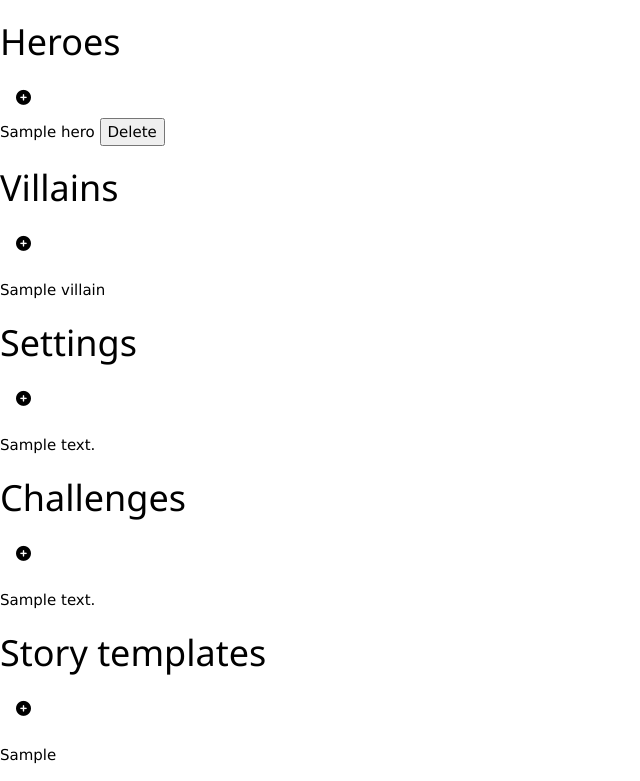
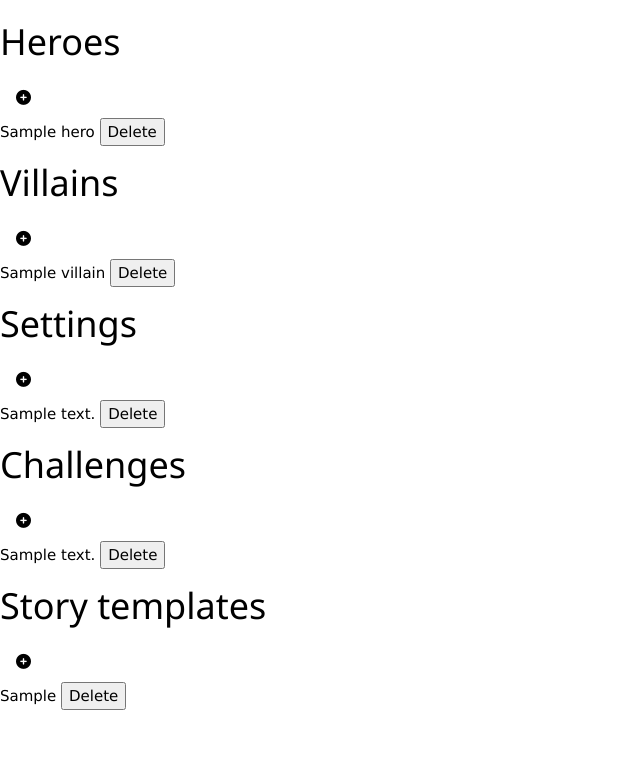
Before and after one commit to rhc822/bedtime_story_prompter, a Django app: page /storyelements/ in a window 1280 px wide. Shown: the part 150-931 px from the top of the page, without its empty margins (0-640 px from the left). After the commit the page ends 860 px from the top, so only its background shows below. Run offline with Django 3.2, Linux system fonts and the light colour scheme; a user stored in the database is signed in; tables that the repository leaves empty hold one stand-in row (values such as "Sample post"); some libraries are stand-ins or nearby versions.

Commit message:
Got DELETE functionality working for story elements

```diff
--- a/bedtime_story_prompter_project/bedtime_story_prompter/urls.py
+++ b/bedtime_story_prompter_project/bedtime_story_prompter/urls.py
@@ -26,7 +26,12 @@ urlpatterns = [
     path('accounts/', include('django.contrib.auth.urls')),
     path('logout/', logout_user, name='logout'),
     path('create_new_story/', create_new_story, name='create_new_story'),
-    # path('storyelements/', story_elements, name='story_elements'),
-    url(r'^storyelements/$', story_elements, name='story_elements')
+    # path('storyelements/', story_elements, kwargs={"hero_id": "hero_id"}, name='story_elements'),
+    path('storyelements/', story_elements, name='story_elements'),
+    path('storyelements/hero/<int:hero_id>', story_elements, name='hero_element'),
+    path('storyelements/villain/<int:villain_id>', story_elements, name='villain_element'),
+    path('storyelements/setting/<int:setting_id>', story_elements, name='setting_element'),
+    path('storyelements/challenge/<int:challenge_id>', story_elements, name='challenge_element'),
+    path('storyelements/template/<int:template_id>', story_elements, name='template_element')
 
 ]
--- a/bedtime_story_prompter_project/bspapp/templates/story_elements.html
+++ b/bedtime_story_prompter_project/bspapp/templates/story_elements.html
@@ -12,19 +12,19 @@
     <meta charset="utf-8">
     <title>Story element view</title>
   </head>
+
   <body>
         <h1>Heroes</h1>
             <a class="w3-button" onclick="document.getElementById('id01').style.display='block'">
                 <i class="fas fa-plus-circle" ></i>
             </a>
         {% for hero in user.hero_set.all %}
-            <form action="{% url 'story_elements' %}" method="POST">
+            <form action="{% url 'hero_element' hero_id=hero.id %}" method="POST">
                 {% csrf_token %}
                 <label for={{ hero.id }}>{{ hero }}</label>
-                <input id={{ hero.id }} type="hidden" name="actual_method" value="DELETE">
+                <input type="hidden" name="actual_method" value="DELETE">
                 <button>Delete</button>
             </form>
-            <p></p>
         {% endfor %}
 
         <h1>Villains</h1>
@@ -32,7 +32,12 @@
                 <i class="fas fa-plus-circle"></i>
             </a>
         {% for villain in user.villain_set.all %}
-            <p>{{ villain }}</p>
+            <form action="{% url 'villain_element' villain_id=villain.id %}" method="POST">
+                {% csrf_token %}
+                <label for={{ villain.id }}>{{ villain }}</label>
+                <input type="hidden" name="actual_method" value="DELETE">
+                <button>Delete</button>
+            </form>
         {% endfor %}
 
         <h1>Settings</h1>
@@ -40,7 +45,12 @@
                 <i class="fas fa-plus-circle"></i>
             </a>
         {% for setting in user.storysetting_set.all %}
-            <p>{{ setting }}</p>
+            <form action="{% url 'setting_element' setting_id=setting.id %}" method="POST">
+                {% csrf_token %}
+                <label for={{ setting.id }}>{{ setting }}</label>
+                <input type="hidden" name="actual_method" value="DELETE">
+                <button>Delete</button>
+            </form>
         {% endfor %}
 
         <h1>Challenges</h1>
@@ -48,7 +58,12 @@
                 <i class="fas fa-plus-circle"></i>
             </a>
         {% for challenge in user.challenge_set.all %}
-            <p>{{ challenge }}</p>
+            <form action="{% url 'challenge_element' challenge_id=challenge.id %}" method="POST">
+                {% csrf_token %}
+                <label for={{ challenge.id }}>{{ challenge }}</label>
+                <input type="hidden" name="actual_method" value="DELETE">
+                <button>Delete</button>
+            </form>
         {% endfor %}
 
         <h1>Story templates</h1>
@@ -56,11 +71,16 @@
                 <i class="fas fa-plus-circle"></i>
             </a>
         {% for template in user.storytemplate_set.all %}
-            <p>{{ template }}</p>
+            <form action="{% url 'template_element' template_id=template.id %}" method="POST">
+                {% csrf_token %}
+                <label for={{ template.id }}>{{ template }}</label>
+                <input type="hidden" name="actual_method" value="DELETE">
+                <button>Delete</button>
+            </form>
         {% endfor %}
-        {% for storyprompt in kid.storyprompt_set.all %}
+        {% comment %} {% for storyprompt in kid.storyprompt_set.all %}
              <p>{{storyprompt}}</p>
-        {% endfor %}
+        {% endfor %} {% endcomment %}
 
         <!-- THE LIST OF MODALS FOR EACH STORY ELEMENTS -->
 
--- a/bedtime_story_prompter_project/bspapp/views/story_elements.py
+++ b/bedtime_story_prompter_project/bspapp/views/story_elements.py
@@ -10,12 +10,9 @@ from ..models.story_setting import StorySetting
 
 
 @login_required
-def story_elements(request):
+def story_elements(request, hero_id=None, villain_id=None, setting_id=None, challenge_id=None, template_id=None):
     if request.method == 'GET':
         user = User.objects.get(pk=request.user.id)
-        # print(user.hero_set.all())
-        # for user in users:
-        #     print("**********************", user.hero_set.all())
         template = 'story_elements.html'
         context = {
             "user": user
@@ -24,17 +21,33 @@ def story_elements(request):
         return render(request, template, context)
 
     elif request.method == 'POST':
-        print("!!!!!!!!!!!!!!!!!!!!!!!!!!!!REQUEST.POST [HERO.ID]", request.POST)
         form_data = request.POST
         user = User.objects.get(pk=request.user.id)
-        if ("actual_method" in form_data and form_data["actual_method"] == "DELETE"):
-            print("hello")
-            # hero = Hero.objects.get(pk=hero_id)
-            # hero.delete()
 
-        # print("******************** HERO", form_data["hero"])
-        # print("******************** Villain", form_data["villain"])
-        # kid = Kid.objects.filter(user_id=user.id)
+        if ("actual_method" in form_data and form_data["actual_method"] == "DELETE") and hero_id is not None:
+            hero = Hero.objects.get(pk=hero_id)
+            hero.delete()
+            return redirect(reverse('story_elements'))
+
+        if ("actual_method" in form_data and form_data["actual_method"] == "DELETE") and villain_id is not None:
+            villain = Villain.objects.get(pk=villain_id)
+            villain.delete()
+            return redirect(reverse('story_elements'))
+
+        if ("actual_method" in form_data and form_data["actual_method"] == "DELETE") and setting_id is not None:
+            setting = StorySetting.objects.get(pk=setting_id)
+            setting.delete()
+            return redirect(reverse('story_elements'))
+
+        if ("actual_method" in form_data and form_data["actual_method"] == "DELETE") and challenge_id is not None:
+            challenge = Challenge.objects.get(pk=challenge_id)
+            challenge.delete()
+            return redirect(reverse('story_elements'))
+
+        if ("actual_method" in form_data and form_data["actual_method"] == "DELETE") and template_id is not None:
+            template = StoryTemplate.objects.get(pk=template_id)
+            template.delete()
+            return redirect(reverse('story_elements'))
 
         else:
             try:
```
